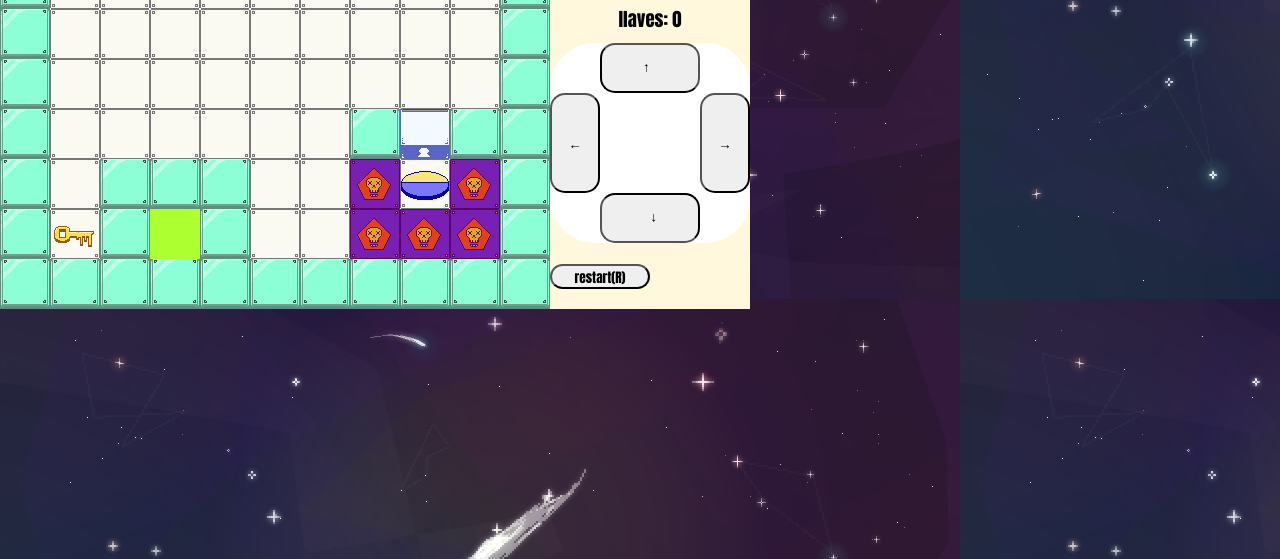
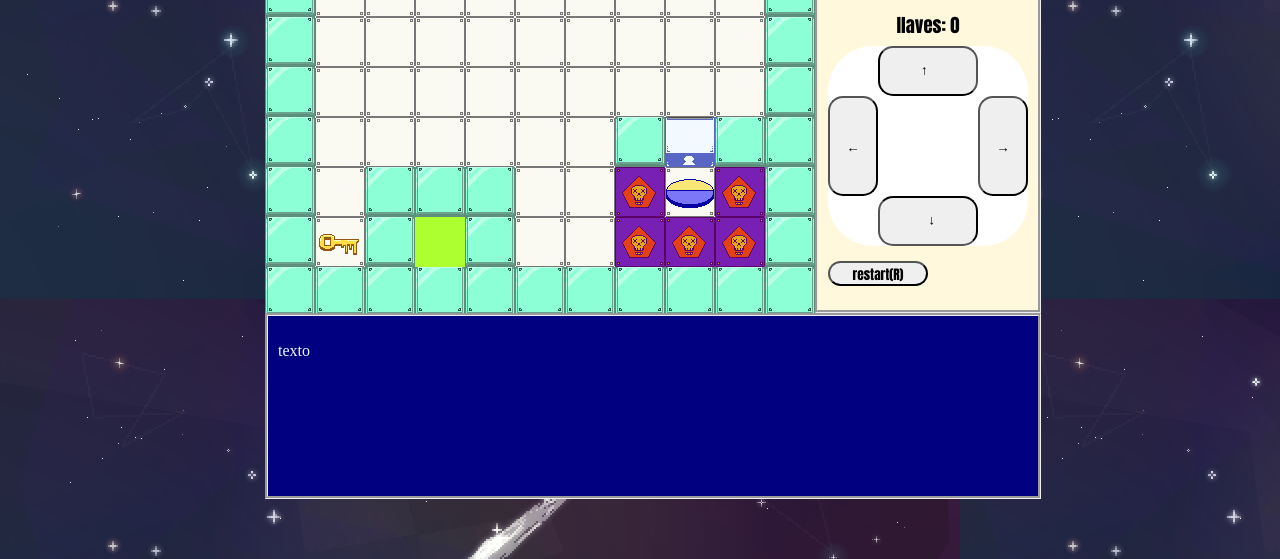
Before and after one commit to Alexhumme/proyectos, a plain HTML site: page cuadrado/index.html in a window 1280 px wide. Shown: the part 241-800 px from the top of the page. Drawn offline with Linux system fonts and the light colour scheme.

Commit message:
barra de texto -  centrar

```diff
--- a/cuadrado/index.html
+++ b/cuadrado/index.html
@@ -5,18 +5,19 @@
 		<link rel="stylesheet" href="style.css">
 	</head>
 	<body>
+		<div id="juego">
 			<div id="escenario">  </div>
 			<div id="fantasma" class="fantasma"> </div>
 			<div id="fantasmaX" class="fantasma"></div>
 			<div id="fantasmaY" class="fantasma"></div>
 			<div id="cuadradoRojo"> </div>
-		<script src="js/niveles.js"> </script>
+			<script src="js/niveles.js"></script>
 			<script src="js/escenario.js"> </script>
 			<script src="js/deteccion.js"> </script>
 			<script src="js/eventos.js"> </script>
 			<script src="js/iniciar.js"> </script>
 			<script src="js/mover.js"> </script>
-		<div id="menu">
+			<div class="menu">
 				<h1>PAGINA WEB: CUADRADO ROJO</h1>
 				<h3 id="nivel">nivel: 1</h3>
 				<h3 id="puntaje">llaves: 0</h3>
@@ -26,7 +27,11 @@
 					<button class="B_izquierda" onclick="mover('ArrowLeft'); activarEventos('ArrowLeft')"> ← </button>
 					<button class="B_derecha" onclick="mover('ArrowRight'); activarEventos('ArrowRight')"> → </button>
 				</div>
-			<button class="restart" onclick="morir()">restart(R)</div>
+				<button class="restart" onclick="morir()">restart(R)</button>
+			</div>
+			<div id="txts" class="menu">
+				<p>texto</p>
+			</div>
 		</div>
 	</body>
 </html>
--- a/cuadrado/style.css
+++ b/cuadrado/style.css
@@ -1,3 +1,6 @@
+body{
+	background-image: url("img/fondo.png");
+}
 h1 {
 	padding: 10px;
 	margin: auto;
@@ -11,13 +14,6 @@ h3{
 	top: 0px;
 	left: 0px;
 }
-body {
-	background-color: cyan;
-	display: grid;
-	grid-template-columns: 550px, 110px;
-	align-content: center;
-	background-image: url("img/fondo.png");
-}
 button {
 	font-family: Impact, fantasy;
 	width: 100px;
@@ -25,6 +21,12 @@ button {
 	position: relative;
 	font-weight: bolder;
 	border-radius: 15px;
+}
+#juego {
+	display: grid;
+	width: 750px;
+	height: auto;
+	margin:auto;
 }
 .B_arriba {
 	top: -25px;
@@ -51,25 +53,25 @@ button {
 	display: flex;
 	border-radius: 45px;
 }
-#menu {
+.menu {
 	background-color: cornsilk;
 	position: relative;
-	top: -8px;
-	margin-left: 542px;
+	top: -50px;
+	margin-left: 550px;
 	width: 200px;
-	height: 550px;
+	height: 520px;
 	display: grid;
+	padding: 10px;
+	border-style: groove;
 }
 #cuadradoRojo {
 	width: 50px;
 	height: 50px;
 	background-color: transparent;
-	position: absolute;
+	position: relative;
 }
 #escenario {
 	display: flex;
-	left: 0px;
-	top: 0px;
 	width: 550px;
 	height: 550px;
 	position: absolute;
@@ -78,8 +80,14 @@ button {
 	grid-template-columns: repeat(11, 50px);
 	grid-template-rows: repeat(11, 50px);
 	*/
-	margin: auto;
-	background-image: url("img/piso.png");
+	background-image: url(img/piso.png);
+}
+#txts{
+	width: 750px;
+	height: 160px;
+	margin-left: 0px;
+	background-color: navy;
+	color: aliceblue;
 }
 #PB{
 	width: 50px;
@@ -113,13 +121,13 @@ button {
 	position: absolute;
 	border-radius: 90px;
 	margin: auto;
-	background-image: url("img/llave.png");
+	background-image: url(img/llave.png);
 }
 .p5{
 	position: absolute;
 	width: 50px;
 	height: 50px;
-	background-image: url("img/puerta1a.png");
+	background-image: url(img/puerta1a.png);
 }
 .p4{
 	background-color: greenyellow;
@@ -148,12 +156,12 @@ button {
 	position: absolute;
 	width: 50px;
 	height: 50px;
-	background-image: url("img/pared.png");
+	background-image: url(img/pared.png);
 }
 .p0{
 	background-color: cyan;
 	position: absolute;
 	width: 50px;
 	height: 50px;
-	background-image: url("img/piso.png");
+	background-image: url(img/piso.png);
 }
```
Lines whose indentation alone changed are shown as unchanged.
